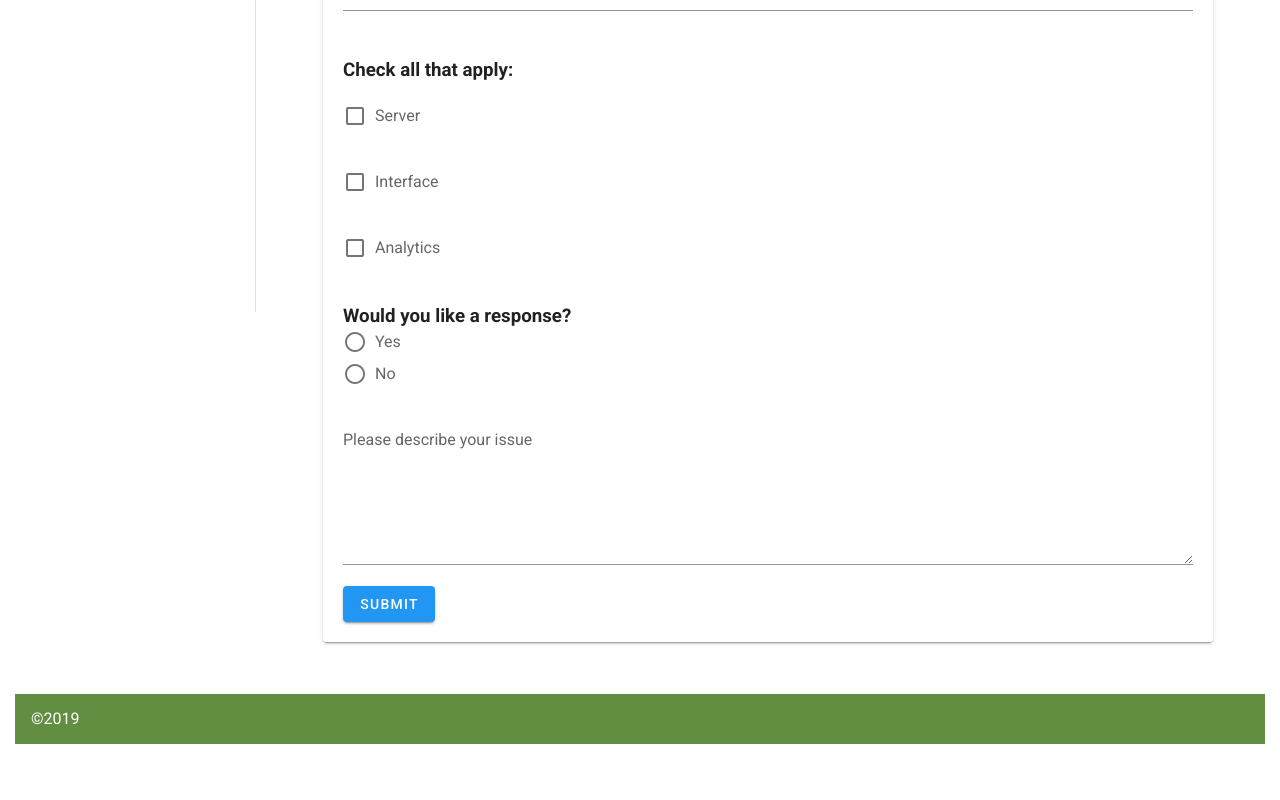
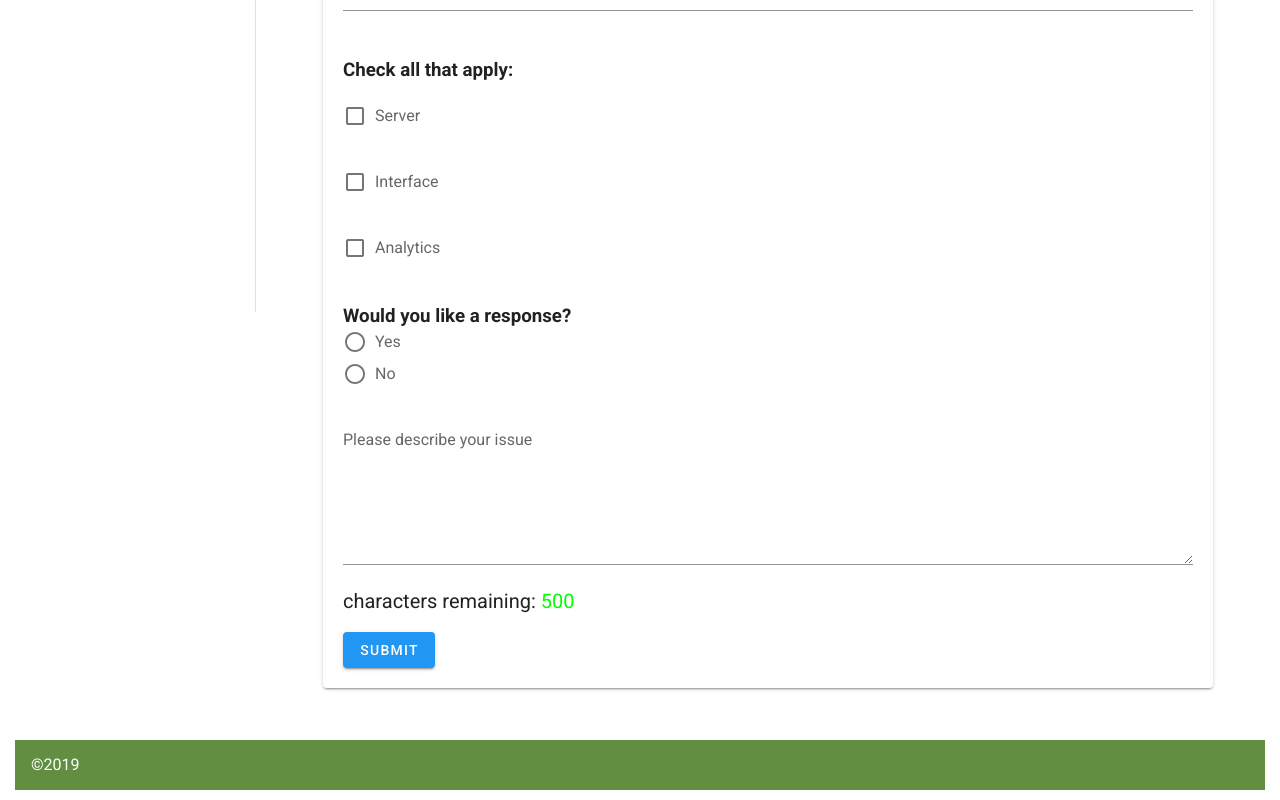
Before and after one commit to iingles/isaac-ingles-3790-final, a Vue app: page /help in a window 1280 px wide. Shown: the part 488-1288 px from the top of the page. Before the commit the page ends 1242 px from the top, so only its background shows below. Built offline with nearby package versions, Linux system fonts and the light colour scheme.

Commit message:
added more form validation plus a character counter to help page

```diff
--- a/src/views/Help.vue
+++ b/src/views/Help.vue
@@ -67,11 +67,13 @@
                                 <v-radio label="No" value="No"></v-radio>
                             </v-radio-group>
                             <v-textarea
-                            label="Please describe your issue"
-                            v-model="message"
-                            id="message"
+                                label="Please describe your issue"
+                                v-model="message"
+                                id="message"
+                                :rules="messageRules"
                             >
                             </v-textarea>
+                            <p class="count"> characters remaining: <span :class="charCount">{{ 500 - message.length }} </span></p>
                         </v-col>
                     </v-row>
                     <!-- use prevent modifier to use Vue to handle the form -->
@@ -91,6 +93,7 @@
 export default {
     data() {
         return {
+            charCount: 'good',
             userData: {
                 firstname: null,
                 lastname: null,
@@ -105,11 +108,32 @@ export default {
             valid: false,
             nameRules: [
                 v => !!v || 'Name is required',
-                v => /^[a-zA-Z]*$/.test(v) || 'Name can only contain letters'
+                v => /^[a-zA-Z]*$/.test(v) || 'Name can only contain letters',
             ],
             emailRules: [
-                v => !!v || 'Email is required'
+                v => !!v || 'Email is required',
+                v => /\S+@\S+\.\S+/.test(v) || 'Please enter a valid email (example: user@domain.com)',
             ],
+            messageRules: [
+                v => !!v || 'You must submit a message.',
+                v => v.length >=10 || 'Your message must greater than 10 characters.',
+                v => v.length <= 500 || 'Your message must be less than 500 characters',
+            ]
+        }
+    },
+    watch: {
+        message() {
+            let vm = this
+
+            if(vm.message.length < 400) {
+                vm.charCount = 'good'
+            }
+            if(vm.message.length >= 400  && vm.message.length < 500) {
+                vm.charCount = 'count-warning'
+            }
+            if(vm.message.length > 500) {
+                vm.charCount = 'over'
+            }
         }
     },
     methods: {
@@ -126,5 +150,19 @@ export default {
 </script>
 
 <style scoped>
+    .count {
+        font-size: 20px;
+    }
 
+    .good {
+        color: #00ff00;
+    }
+
+    .count-warning {
+        color: #ffff00;
+    }
+
+    .over {
+        color: #ff0000;
+    }
 </style>
```
